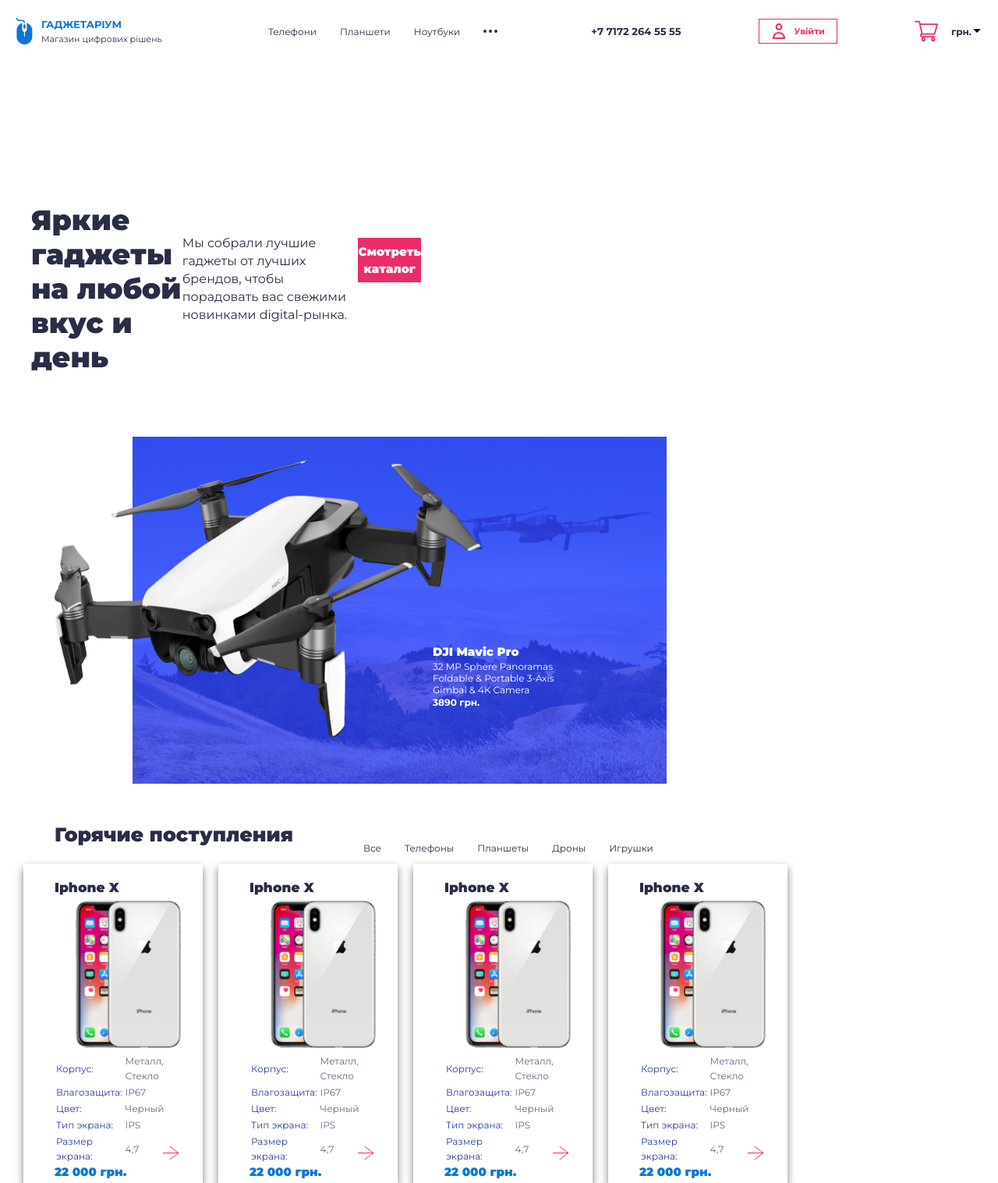
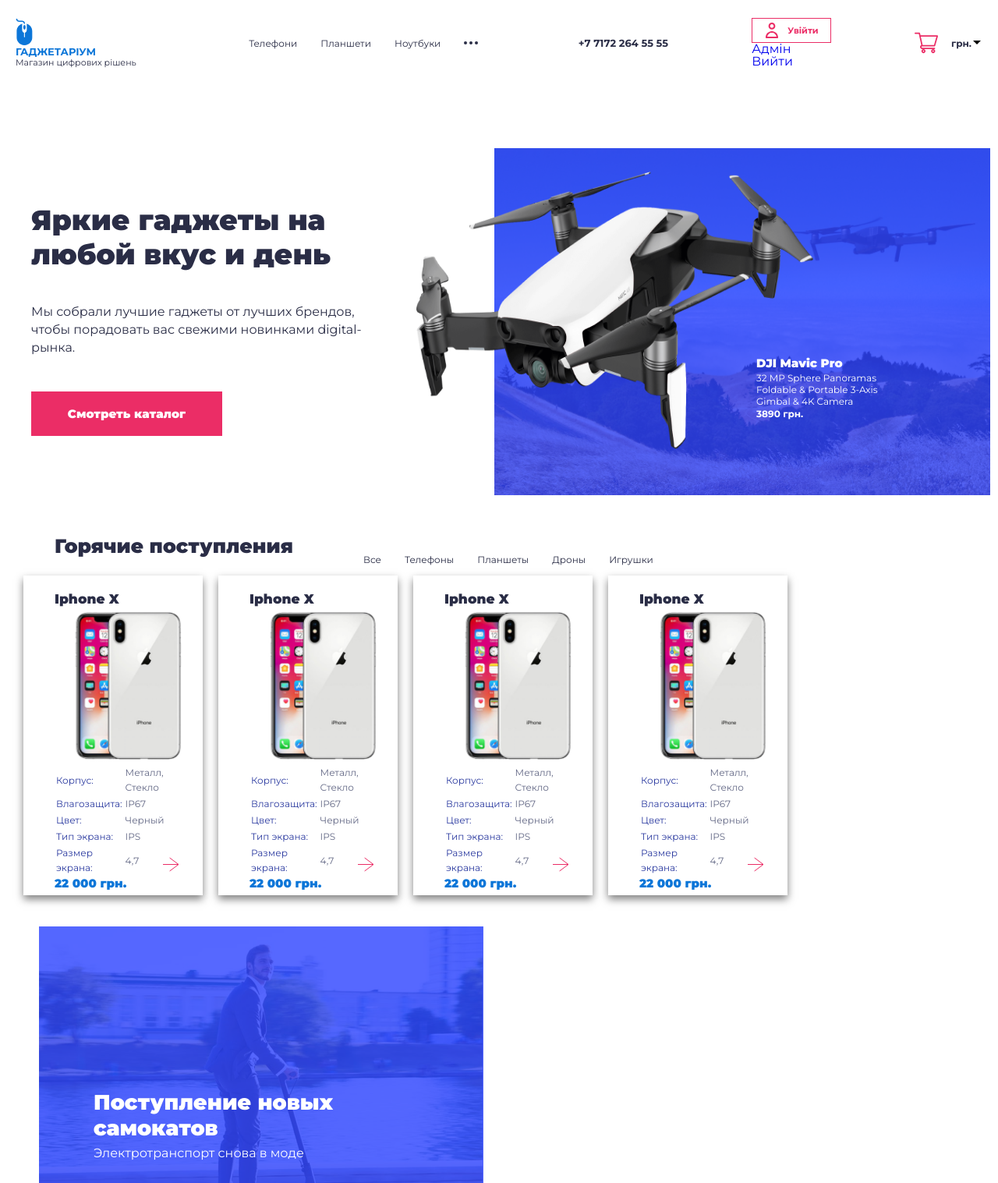
Before and after one commit to chamooo/techstore-ecommerce-website, a PHP site: page / in a window 1280 px wide. Shown: the top 1517 px of the page at 78% size. Run offline with PHP 8.4, Linux system fonts and the light colour scheme; data that the repository does not hold is empty.

Commit message:
chenge logo

```diff
--- a/assets/css/main.css
+++ b/assets/css/main.css
@@ -109,10 +109,8 @@
     position: relative;
 }
 .header__logo {
+	display: flex;
     margin: 0 74px 0 0;
-}
-.header__logo a {
-	display: flex;
 }
 .header__logo img {
     margin: 0 11px 0 0;
@@ -138,6 +136,7 @@
 .header__nav {
     margin: 0 58px 0 0;
     color: #2A2D46;
+    overflow: auto;
 }
 .header__nav ul {
     display: flex;
@@ -172,69 +171,23 @@
     color: #2A2D46;
     margin: 0 37px 0 0;
 }
-.header__buttons {
-	margin: 0 37px 0 0;
-    color: #EB2D66;
-	position: relative;
-}
 .header__auth {
     display: flex;
     justify-content: space-between;
     align-items: center;
+    background-color: #fff;
+    border: 1px solid #EB2D66;
+    color: #EB2D66;
     padding: 5px 15px;
-	background-color: #fff;
-	border: 1px solid #EB2D66;
-	color: inherit;
-	font-weight: 700;
+    margin: 0 37px 0 0;
+    font-weight: 700;
     font-size: 11px;
     line-height: 118%;
-}
-.header__auth:hover {
-	background-color: #EB2D66;
-	border: 1px solid #fff;
-	color: #fff;
 }
 .header__auth svg {
     fill: #EB2D66;
     width: 20px;
     margin: 0 10px 0 0;
-}
-.header__auth:hover svg {
-	fill: #fff;
-}
-
-.header__buttons ul {
-	width: 100%;
-	position: absolute;
-	top: 18px;
-	left: 0;
-	padding: 17px 0 0 0;
-	display: none;
-}
-.header__buttons ul li {
-	background-color: #fff;
-	border: 1px solid #EB2D66;
-	margin: 0 0 3px 0;
-
-}
-.header__buttons ul li:hover {
-	background-color: #EB2D66;
-	border: 1px solid #fff;
-	color: #fff;
-}
-.header__buttons ul li a {
-	display: flex;
-    justify-content: center;
-    align-items: center;
-    padding: 8px 15px;
-	color: inherit;
-	font-weight: 700;
-    font-size: 11px;
-    line-height: 118%;
-}
-
-.admin-link {
-	display: none;
 }
 .header__cart {
     display: flex;
@@ -424,12 +377,14 @@
 
 .preview .description {
 	margin-top: 70px;
-	display: flex;
+	display: block;
 	width: 500px;
 	height: 300px;
 	float: left;
 }
-
+.preview {
+	display: flex;
+}
 .preview .description h1{
 	font-weight: 900;
 	font-size: 36px;
```
